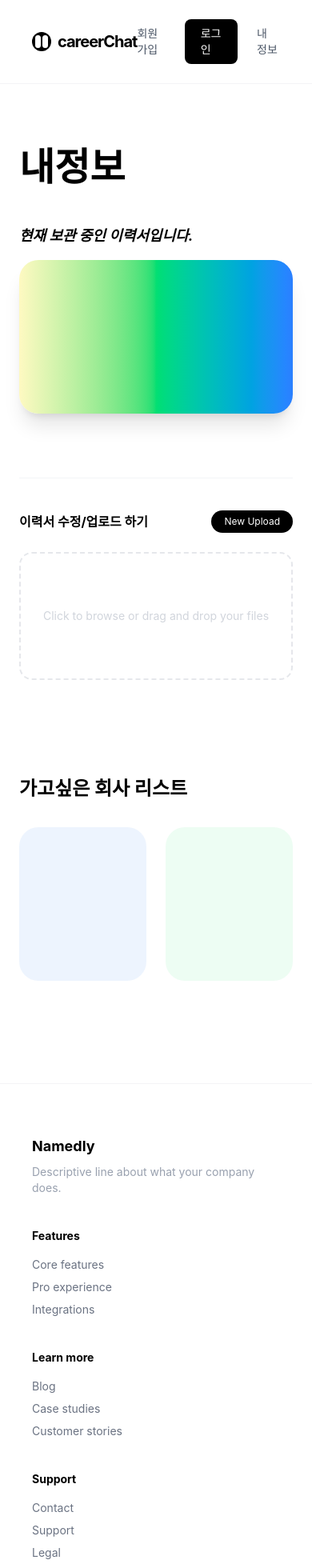
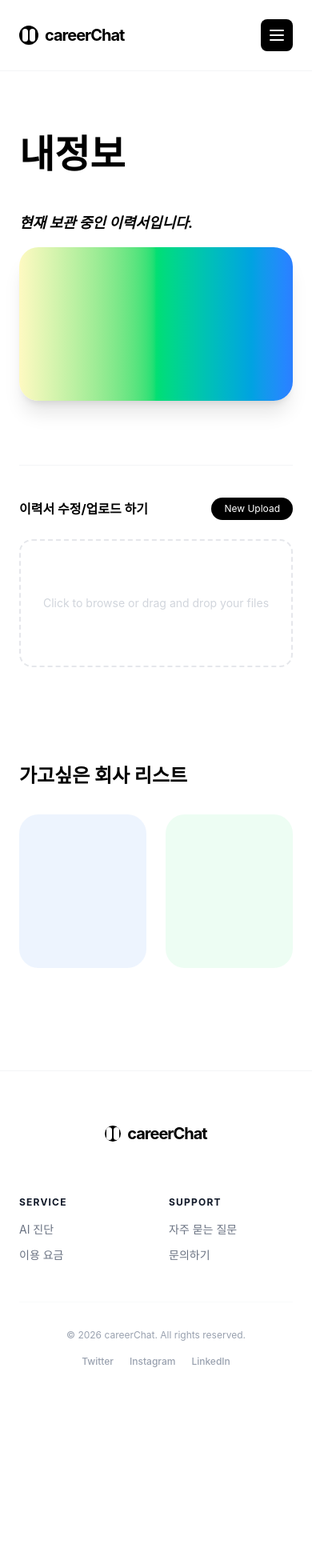
Before and after one commit to hanouw/careerchat-react, a React (Vite) app: page /myinfo in a window 390 px wide. Shown: the top 1960 px of the page at 80% size. After the commit the page ends 1742 px from the top, so only its background shows below. Built offline with nearby package versions, Linux system fonts and the light colour scheme.

Commit message:
home design remake & mobile 개발

```diff
--- a/src/layouts/RootLayout.jsx
+++ b/src/layouts/RootLayout.jsx
@@ -1,13 +1,19 @@
+import { useState } from 'react';
 import { Link, Outlet, useLocation } from 'react-router-dom';
+import { motion, AnimatePresence } from 'framer-motion';
 
 export default function RootLayout() {
-  // 실제로는 auth context 등에서 가져올 상태입니다.
-  const isLoggedIn = false;
+  const [isMenuOpen, setIsMenuOpen] = useState(false);
+  const isLoggedIn = false; // 실제 인증 상태 연동 필요
+
+  // 메뉴 닫기 함수 (링크 클릭 시 메뉴 닫힘)
+  const closeMenu = () => setIsMenuOpen(false);
 
   return (
     <div className="min-h-screen bg-white flex flex-col">
-      <nav className="flex justify-between items-center px-10 py-6 border-b border-gray-100 sticky top-0 bg-white z-50">
-        <Link to="/" className="flex items-center gap-2 font-bold text-xl tracking-tighter">
+      {/* --- 네비게이션 바 --- */}
+      <nav className="flex justify-between items-center px-6 md:px-10 py-6 border-b border-gray-100 sticky top-0 bg-white z-[100]">
+        <Link to="/" onClick={closeMenu} className="flex items-center gap-2 font-bold text-xl tracking-tighter">
           <div className="w-6 h-6 bg-black rounded-full grid grid-cols-2 gap-0.5 p-1">
             <div className="bg-white rounded-full"></div>
             <div className="bg-white rounded-full"></div>
@@ -15,12 +21,13 @@ export default function RootLayout() {
           careerChat
         </Link>
 
-        <div className="flex gap-6 items-center text-sm font-medium">
+        {/* 1. 데스크탑 메뉴 (md 이상에서만 표시) */}
+        <div className="hidden md:flex gap-6 items-center text-sm font-medium">
           {!isLoggedIn ? (
             <>
-              <Link to="/signup" className="text-gray-600">회원가입</Link>
-              <Link to="/login" className="bg-black text-white px-5 py-2 rounded-lg">로그인</Link>
-              <Link to="/myinfo" className="text-gray-600">내 정보</Link>
+              <Link to="/signup" className="text-gray-600 hover:text-black">회원가입</Link>
+              <Link to="/login" className="bg-black text-white px-5 py-2 rounded-lg hover:bg-gray-800 transition-colors">로그인</Link>
+              <Link to="/myinfo" className="text-gray-600 hover:text-black">내 정보</Link>
             </>
           ) : (
             <>
@@ -30,35 +37,113 @@ export default function RootLayout() {
             </>
           )}
         </div>
+
+        {/* 2. 모바일 토글 버튼 (md 미만에서만 표시) */}
+        <button
+          className="md:hidden p-2 text-gray-600 bg-black rounded-lg focus:outline-none"
+          onClick={() => setIsMenuOpen(!isMenuOpen)}
+        >
+          {/* 아이콘 변경 애니메이션 */}
+          <svg className="w-6 h-6" fill="none" stroke="currentColor" viewBox="0 0 24 24">
+            {isMenuOpen ? (
+              <path strokeLinecap="round" strokeLinejoin="round" strokeWidth={2} d="M6 18L18 6M6 6l12 12" />
+            ) : (
+              <path strokeLinecap="round" strokeLinejoin="round" strokeWidth={2} d="M4 6h16M4 12h16M4 18h16" />
+            )}
+          </svg>
+        </button>
+
+        {/* 3. 모바일 드롭다운 메뉴 (애니메이션 적용) */}
+        <AnimatePresence>
+          {isMenuOpen && (
+            <motion.div
+              initial={{ opacity: 0, y: -20 }}
+              animate={{ opacity: 1, y: 0 }}
+              exit={{ opacity: 0, y: -20 }}
+              transition={{ duration: 0.2 }}
+              className="absolute top-20.25 left-0 w-full bg-white border-b border-gray-100 shadow-xl md:hidden z-[90]"
+            >
+              <div className="flex flex-col p-6 gap-4 font-semibold">
+                {!isLoggedIn ? (
+                  <>
+                    <Link to="/signup" onClick={closeMenu} className="py-2 text-gray-600 border-b border-gray-50">회원가입</Link>
+                    <Link to="/login" onClick={closeMenu} className="py-2 text-gray-600 border-b border-gray-50">로그인</Link>
+                    <Link to="/myinfo" onClick={closeMenu} className="py-2 text-gray-600">내 정보</Link>
+                  </>
+                ) : (
+                  <>
+                    <Link to="/result" onClick={closeMenu} className="py-2 text-black font-black">진단하기 🚀</Link>
+                    <Link to="/result" onClick={closeMenu} className="py-2 text-gray-600 border-b border-gray-50">진단기록</Link>
+                    <Link to="/myinfo" onClick={closeMenu} className="py-2 text-gray-600">내 정보</Link>
+                  </>
+                )}
+              </div>
+            </motion.div>
+          )}
+        </AnimatePresence>
       </nav>
 
       <main className="flex-grow">
         <Outlet />
       </main>
 
-      <footer className="border-t border-gray-100 py-16 px-10 bg-white">
-        <div className="max-w-7xl mx-auto grid grid-cols-1 md:grid-cols-4 gap-10">
-          <div className="col-span-1">
-            <h3 className="font-bold text-lg mb-2">Namedly</h3>
-            <p className="text-gray-400 text-sm">Descriptive line about what your company does.</p>
+      <footer className="border-t border-gray-100 bg-white pt-16 pb-8 px-6 md:px-10">
+        <div className="max-w-7xl mx-auto">
+          {/* 메인 푸터 그리드 */}
+          <div className="grid grid-cols-1 md:grid-cols-4 gap-12 md:gap-10 mb-12">
+
+            {/* 1. 브랜드 섹션 (모바일에서도 유지하되 설명은 간결하게) */}
+            <div className="flex flex-col items-center md:items-start text-center md:text-left">
+              <Link to="/" className="flex items-center gap-2 font-bold text-xl tracking-tighter mb-4">
+                <div className="w-5 h-5 bg-black rounded-full grid grid-cols-2 gap-0.5 p-0.5">
+                  <div className="bg-white rounded-full"></div>
+                  <div className="bg-white rounded-full"></div>
                 </div>
+                careerChat
+              </Link>
+            </div>
+
+            {/* 2. 링크 섹션들 (모바일에서는 2열로 배치하여 공간 절약) */}
+            <div className="grid grid-cols-2 md:grid-cols-3 col-span-1 md:col-span-3 gap-8">
               <div>
-            <h4 className="font-bold mb-4 text-sm">Features</h4>
-            <ul className="text-gray-500 text-sm space-y-2">
-              <li>Core features</li><li>Pro experience</li><li>Integrations</li>
+                <h4 className="font-bold mb-4 text-xs uppercase tracking-widest text-gray-900">Service</h4>
+                <ul className="text-gray-500 text-sm space-y-3">
+                  <li><Link to="/result" className="hover:text-black transition-colors">AI 진단</Link></li>
+                  <li><Link to="/pricing" className="hover:text-black transition-colors">이용 요금</Link></li>
                 </ul>
               </div>
+
               <div>
-            <h4 className="font-bold mb-4 text-sm">Learn more</h4>
-            <ul className="text-gray-500 text-sm space-y-2">
-              <li>Blog</li><li>Case studies</li><li>Customer stories</li>
+                <h4 className="font-bold mb-4 text-xs uppercase tracking-widest text-gray-900">Support</h4>
+                <ul className="text-gray-500 text-sm space-y-3">
+                  <li><Link to="/faq" className="hover:text-black transition-colors">자주 묻는 질문</Link></li>
+                  <li><Link to="/contact" className="hover:text-black transition-colors">문의하기</Link></li>
                 </ul>
               </div>
-          <div>
-            <h4 className="font-bold mb-4 text-sm">Support</h4>
-            <ul className="text-gray-500 text-sm space-y-2">
-              <li>Contact</li><li>Support</li><li>Legal</li>
+
+              {/* 모바일에서는 이 섹션을 숨기거나 Support에 합칠 수 있습니다. */}
+              <div className="hidden md:block">
+                <h4 className="font-bold mb-4 text-xs uppercase tracking-widest text-gray-900">Legal</h4>
+                <ul className="text-gray-500 text-sm space-y-3">
+                  <li><Link to="/privacy" className="hover:text-black transition-colors">개인정보처리방침</Link></li>
+                  <li><Link to="/terms" className="hover:text-black transition-colors">이용약관</Link></li>
                 </ul>
+              </div>
+            </div>
+          </div>
+
+          {/* 하단 바 (저작권 및 소셜) */}
+          <div className="border-t border-gray-50 pt-8 flex flex-col md:flex-row justify-between items-center gap-4">
+            <p className="text-gray-400 text-[12px]">
+              © 2026 careerChat. All rights reserved.
+            </p>
+
+            {/* 소셜 아이콘 - 모바일에서는 더 간결하게 아이콘만 */}
+            <div className="flex gap-5 text-gray-400">
+              <a href="#" className="hover:text-black transition-colors text-xs font-medium">Twitter</a>
+              <a href="#" className="hover:text-black transition-colors text-xs font-medium">Instagram</a>
+              <a href="#" className="hover:text-black transition-colors text-xs font-medium">LinkedIn</a>
+            </div>
           </div>
         </div>
       </footer>
--- a/src/pages/Login.jsx
+++ b/src/pages/Login.jsx
@@ -7,13 +7,13 @@ export default function Login() {
     <div className="flex min-h-screen bg-[#EEF2FF] relative overflow-hidden">
 
       {/* --- 좌하단 캡슐 데코레이션 (테일윈드 버전) --- */}
-      <div className="absolute -bottom-16 -left-16 w-80 h-32 bg-[#AFB3FF] rounded-full rotate-90 z-0 animate-shadow-pulse"></div>
+      <div className="absolute hidden lg:block -bottom-16 -left-16 w-80 h-32 bg-[#AFB3FF] rounded-full rotate-90 z-0 animate-shadow-pulse"></div>
 
       {/* 우측: 보라색 영역 */}
-      <div className="absolute right-0 top-0 w-1/3 h-full bg-[#AFB3FF] hidden lg:block"></div>
+      <div className="absolute right-0 top-0 w-1/3 h-full bg-[#AFB3FF] hidden lg:block z-0"></div>
 
       {/* 왼쪽: 로그인 폼 영역 */}
-      <div className="flex-1 flex flex-col justify-center items-center p-12 z-10 relative">
+      <div className="flex-2 flex flex-col justify-center items-center p-12 z-10 relative">
         <div className="w-full max-w-sm">
           <h2 className="text-2xl font-bold mb-10 text-center text-[#1E293B]">Welcome Back!</h2>
           <div className="space-y-6">
@@ -45,11 +45,13 @@ export default function Login() {
       </div>
 
       {/* 오른쪽: 애니메이션 일러스트 영역 */}
-      <div className="hidden lg:flex flex-1 items-center justify-center pr-30 z-10 relative">
+      <div className="hidden lg:flex flex-1 items-center justify-center p-20 z-10 relative">
         <div className="w-full max-w-lg aspect-square relative">
-          {/* 컴퓨터 이미지 영역 */}
-          <div className="absolute inset-0 flex items-center justify-center z-10 animate-float-large">
-            <img src={laptopImg} alt="laptop" className="w-[80%] h-auto drop-shadow-2xl" />
+
+          {/* 노트북 이미지를 '경계선'에 걸치게 하고 싶다면? */}
+          {/* left-0과 -translate-x-1/2를 조합하면 정확히 보라색 시작 선에 중심이 옵니다. */}
+          <div className="absolute left-0 top-1/2 -translate-x-1/2 -translate-y-1/2 w-full animate-float-large">
+            <img src={laptopImg} alt="laptop" className="w-full h-auto drop-shadow-2xl" />
           </div>
         </div>
       </div>
```
Also changed, not shown: src/pages/Home.jsx (+11 -12 lines), src/pages/Signup.jsx (+15 -14 lines). Lines whose indentation alone changed are shown as unchanged.
